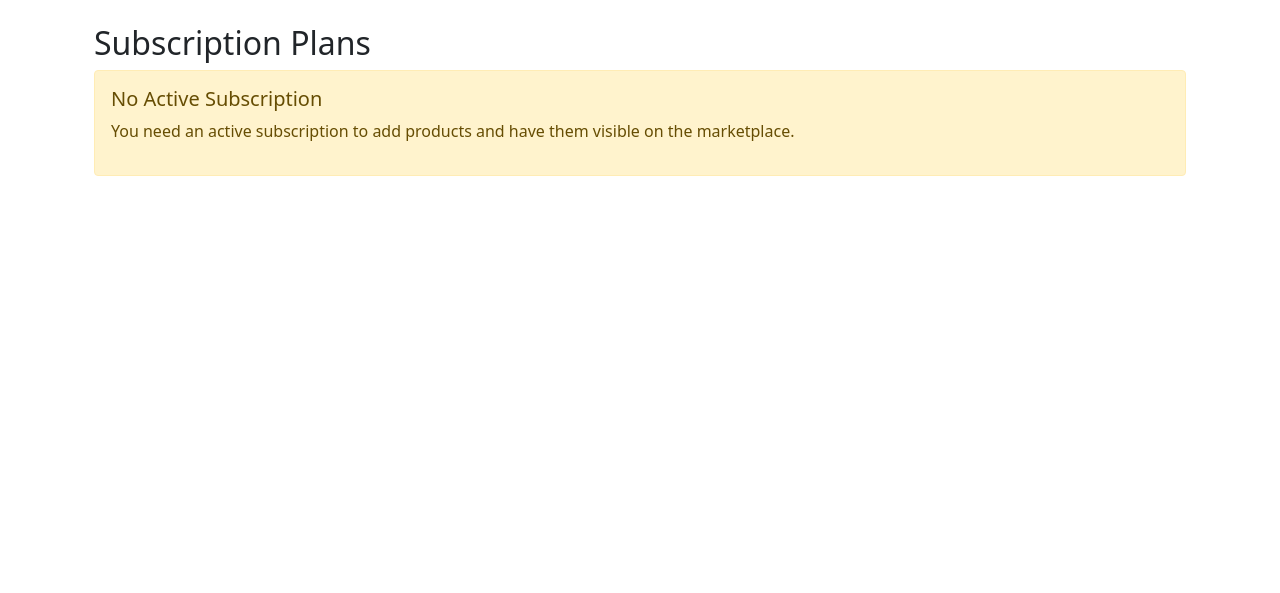
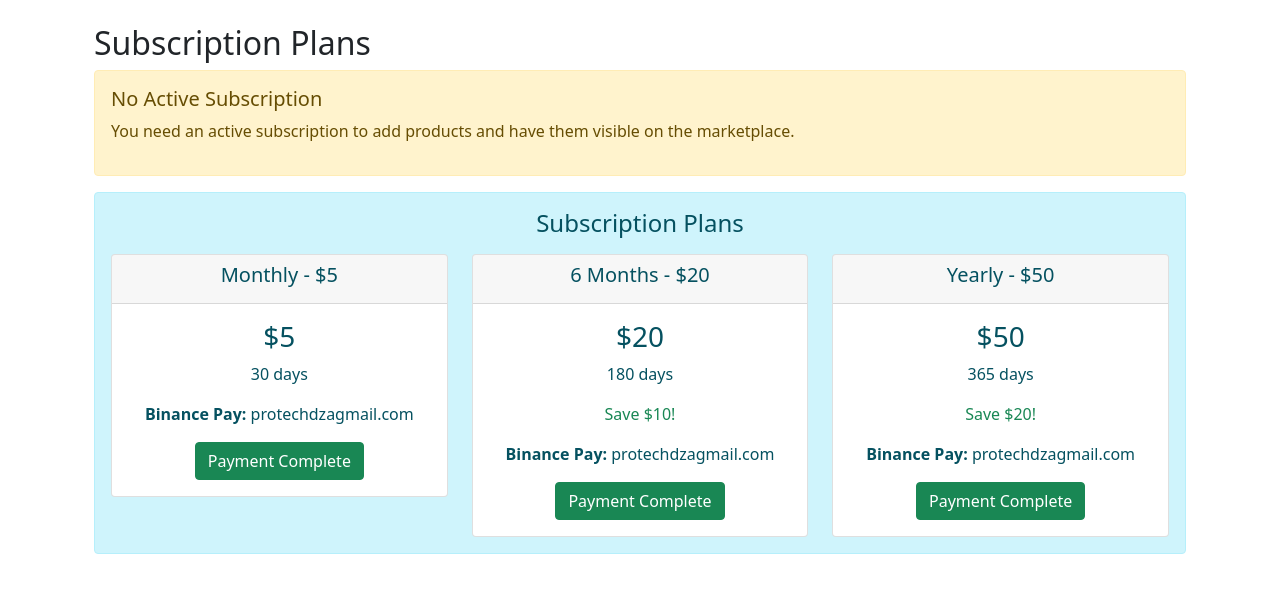
Before and after one commit to ilyas0535/livriha-marketplace, a Django app: page /subscriptions/plans/ in a window 1280 px wide. Shown: the part 66-659 px from the top of the page. Run offline with Django 5.2, Linux system fonts and the light colour scheme; the visitor is signed in with stand-in values (Sample User, id 1); data that the repository does not hold is empty.

Commit message:
Fix subscription plans display with fallback

```diff
--- a/subscriptions/views.py
+++ b/subscriptions/views.py
@@ -10,8 +10,12 @@ from .forms import PaymentForm
 
 @login_required
 def subscription_plans(request):
-    plans = SubscriptionPlan.objects.all()
-    user_subscription = getattr(request.user, 'subscription', None)
+    try:
+        plans = SubscriptionPlan.objects.all()
+        user_subscription = getattr(request.user, 'subscription', None)
+    except:
+        plans = []
+        user_subscription = None
 
     return render(request, 'subscriptions/plans.html', {
         'plans': plans,
@@ -106,34 +110,46 @@ def activate_subscription(request, payment_id):
 @login_required
 def confirm_payment(request, plan_id):
     if request.method == 'POST':
-        plan = get_object_or_404(SubscriptionPlan, id=plan_id)
+        plan_names = {1: 'Monthly - $5', 2: '6 Months - $20', 3: 'Yearly - $50'}
+        plan_prices = {1: 5, 2: 20, 3: 50}
 
-        # Create payment confirmation
-        payment = PaymentConfirmation.objects.create(
-            user=request.user,
-            plan=plan,
-            binance_user=request.user.username,
-            binance_email=request.user.email,
-            amount=plan.price
-        )
+        try:
+            plan = SubscriptionPlan.objects.get(id=plan_id)
+            plan_name = plan.get_name_display()
+            plan_price = plan.price
+
+            # Create payment confirmation
+            PaymentConfirmation.objects.create(
+                user=request.user,
+                plan=plan,
+                binance_user=request.user.username,
+                binance_email=request.user.email,
+                amount=plan.price
+            )
+        except:
+            plan_name = plan_names.get(plan_id, 'Unknown Plan')
+            plan_price = plan_prices.get(plan_id, 0)
 
         # Send email to admin
-        send_mail(
-            subject=f'Payment Complete - {request.user.username}',
-            message=f'''
+        try:
+            send_mail(
+                subject=f'Payment Complete - {request.user.username}',
+                message=f'''
 Payment Confirmation:
 - User: {request.user.username}
 - Email: {request.user.email}
-- Plan: {plan.get_name_display()}
-- Amount: ${plan.price}
-- Date: {payment.created_at}
+- Plan: {plan_name}
+- Amount: ${plan_price}
+- Date: {timezone.now()}
 
-Please verify payment and activate subscription in admin dashboard.
-            ''',
-            from_email=settings.DEFAULT_FROM_EMAIL,
-            recipient_list=['protechdza@gmail.com'],
-            fail_silently=False,
-        )
+Please verify payment and activate subscription.
+                ''',
+                from_email=settings.DEFAULT_FROM_EMAIL,
+                recipient_list=['protechdza@gmail.com'],
+                fail_silently=True,
+            )
+        except Exception as e:
+            print(f'Email error: {e}')
 
         messages.success(request, 'Payment confirmation sent! Your subscription will be activated once verified.')
 
--- a/templates/subscriptions/plans.html
+++ b/templates/subscriptions/plans.html
@@ -19,6 +19,7 @@
     {% endif %}
 
     <div class="row">
+        {% if plans %}
             {% for plan in plans %}
             <div class="col-md-4 mb-4">
                 <div class="card">
@@ -47,6 +48,54 @@
                 </div>
             </div>
             {% endfor %}
+        {% else %}
+            <div class="col-12">
+                <div class="alert alert-info text-center">
+                    <h4>Subscription Plans</h4>
+                    <div class="row mt-3">
+                        <div class="col-md-4">
+                            <div class="card">
+                                <div class="card-header"><h5>Monthly - $5</h5></div>
+                                <div class="card-body text-center">
+                                    <h3>$5</h3><p>30 days</p>
+                                    <p><strong>Binance Pay:</strong> protechdzagmail.com</p>
+                                    <form method="post" action="/subscriptions/confirm/1/">
+                                        {% csrf_token %}
+                                        <button type="submit" class="btn btn-success">Payment Complete</button>
+                                    </form>
+                                </div>
+                            </div>
+                        </div>
+                        <div class="col-md-4">
+                            <div class="card">
+                                <div class="card-header"><h5>6 Months - $20</h5></div>
+                                <div class="card-body text-center">
+                                    <h3>$20</h3><p>180 days</p><p class="text-success">Save $10!</p>
+                                    <p><strong>Binance Pay:</strong> protechdzagmail.com</p>
+                                    <form method="post" action="/subscriptions/confirm/2/">
+                                        {% csrf_token %}
+                                        <button type="submit" class="btn btn-success">Payment Complete</button>
+                                    </form>
+                                </div>
+                            </div>
+                        </div>
+                        <div class="col-md-4">
+                            <div class="card">
+                                <div class="card-header"><h5>Yearly - $50</h5></div>
+                                <div class="card-body text-center">
+                                    <h3>$50</h3><p>365 days</p><p class="text-success">Save $20!</p>
+                                    <p><strong>Binance Pay:</strong> protechdzagmail.com</p>
+                                    <form method="post" action="/subscriptions/confirm/3/">
+                                        {% csrf_token %}
+                                        <button type="submit" class="btn btn-success">Payment Complete</button>
+                                    </form>
+                                </div>
+                            </div>
+                        </div>
+                    </div>
+                </div>
+            </div>
+        {% endif %}
     </div>
 </div>
 {% endblock %}
```
Lines whose indentation alone changed are shown as unchanged.
